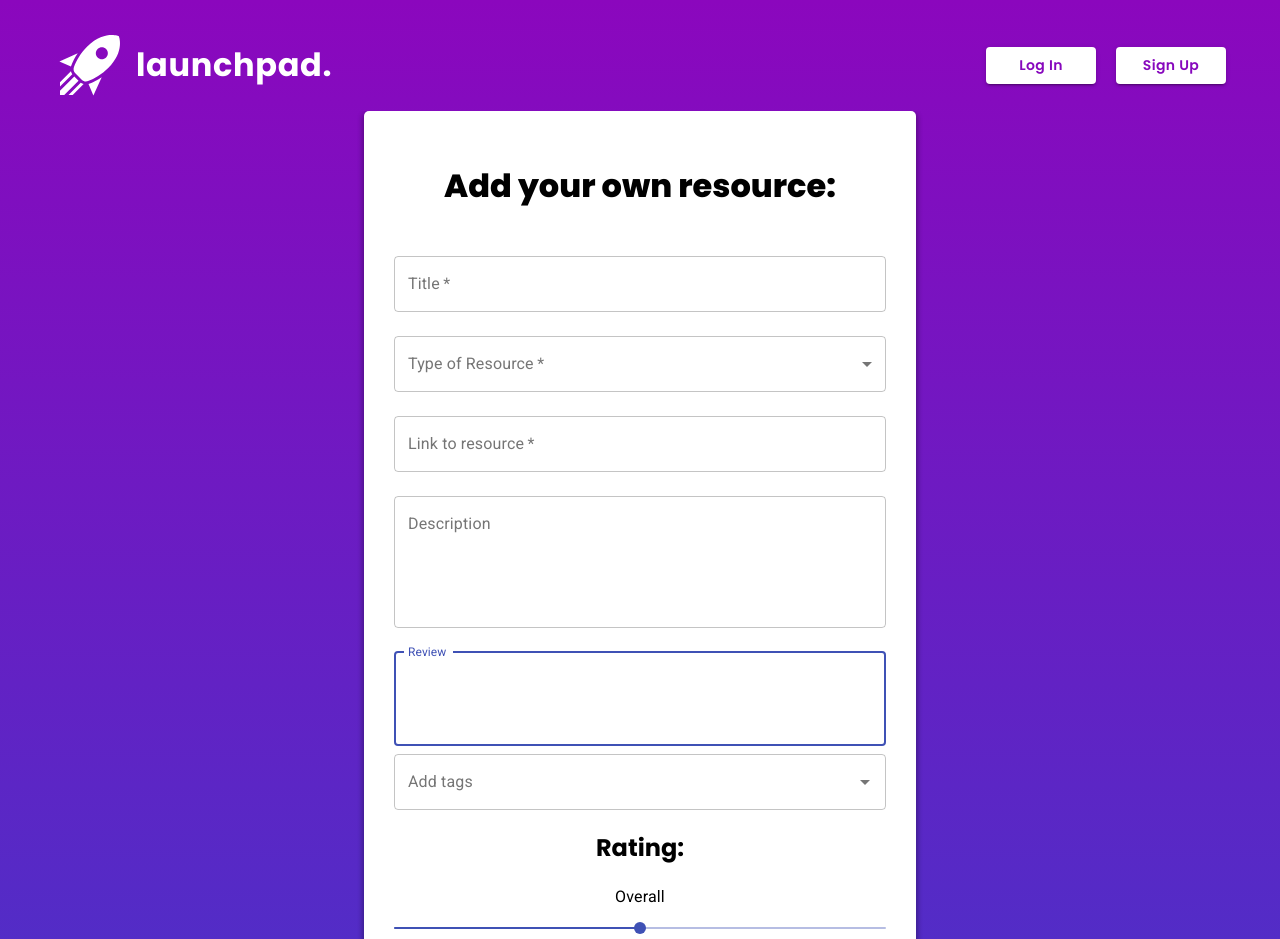
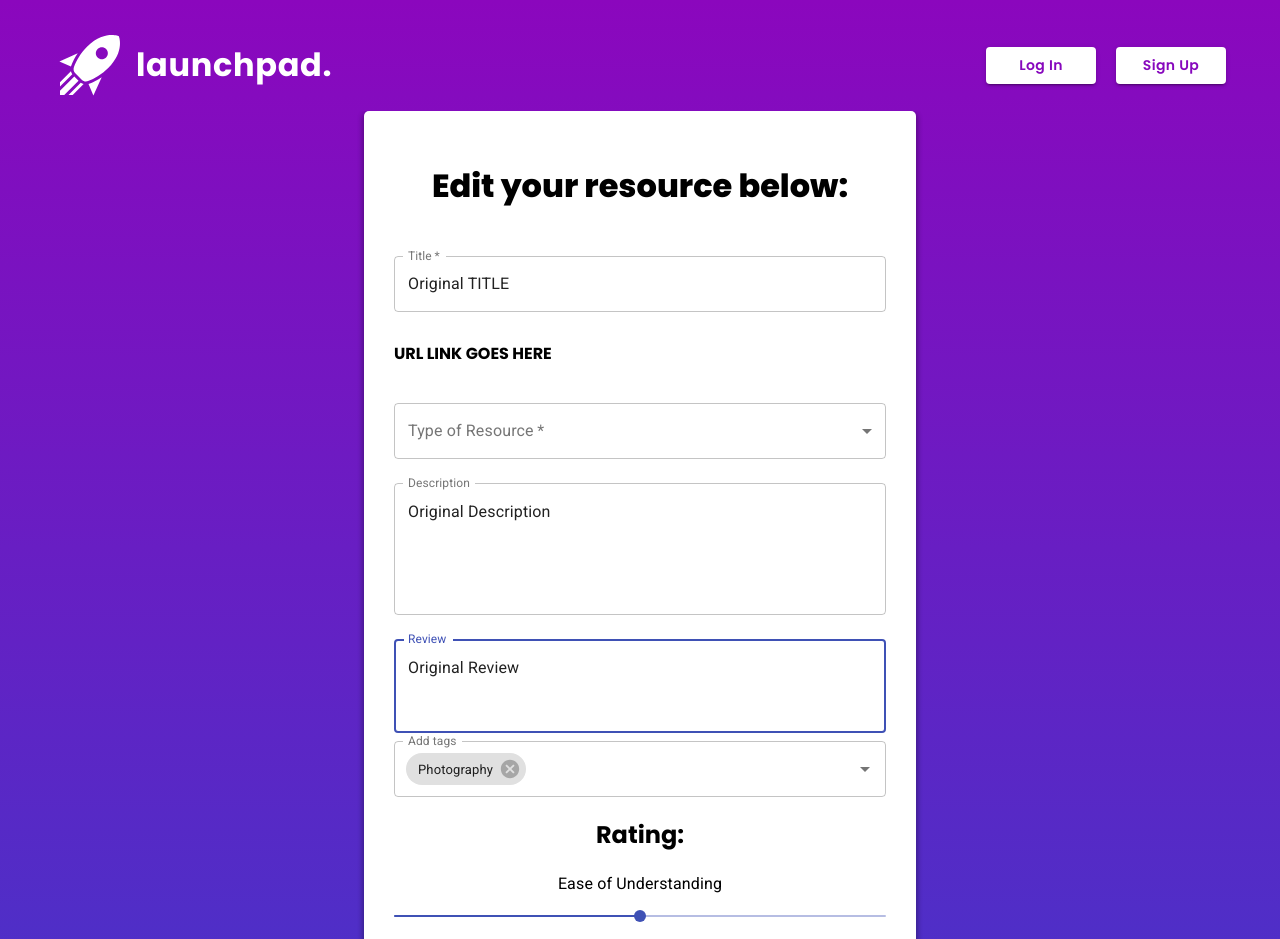
Before and after one commit to Felix-Poon/RSE-Launchpad-Frontend, a React (Create React App) app: page /edit_resource in a window 1280 px wide. Shown: the top 939 px of the page. Built offline with nearby package versions, Linux system fonts and the light colour scheme.

Commit message:
added UI of edit resource page

```diff
--- a/src/pages/EditResource.js
+++ b/src/pages/EditResource.js
@@ -43,6 +43,9 @@ const useStyles = makeStyles((theme) => ({
   submit: {
     margin: theme.spacing(3, 0, 2),
   },
+  urlLinkDisplay: {
+      textAlign: 'left',
+  }
 }));
 
 function ValueLabelComponent(props) {
@@ -138,10 +141,11 @@ export function EditResource() {
     <Container maxWidth='sm'>
       <Box bgcolor='white' color="black" className='box-generic'>
         <div className={classes.paper}>
-          <h1>Add your own resource: </h1>
+          <h1>Edit your resource below: </h1>
           <form className={classes.form} noValidate onSubmit={handleSubmit}>
             <TextField
               variant="outlined"
+              defaultValue="Original TITLE"
               margin="normal"
               required
               fullWidth
@@ -151,6 +155,7 @@ export function EditResource() {
               autoFocus
               onChange={(e) => setResourceName(e.target.value)}
               />
+            <h4 className={classes.urlLinkDisplay}>URL LINK GOES HERE </h4>
             <TextField
               id="resourceType"
               label="Type of Resource"
@@ -184,17 +189,7 @@ export function EditResource() {
               />
               )}
             <TextField
-              variant="outlined"
-              margin="normal"
-              required
-              fullWidth
-              id="resourceLink"
-              label="Link to resource"
-              name="resourceLink"
-              autoFocus
-              onChange={(e) => setResourceLink(e.target.value)}
-              />
-            <TextField
+              defaultValue="Original Description"
               variant="outlined"
               margin="normal"
               multiline
@@ -207,6 +202,7 @@ export function EditResource() {
               onChange={(e) => setDescription(e.target.value)}
               />
             <TextField
+              defaultValue="Original Review"
               variant="outlined"
               margin="normal"
               multiline
@@ -219,6 +215,7 @@ export function EditResource() {
               onChange={(e) => setResourceReview(e.target.value)}
               />
             <Autocomplete
+              defaultValue={[resourceTags[4]]}
               margin="normal"
               fullWidth
               id="categories"
@@ -263,40 +260,31 @@ export function EditResource() {
                 onChange={(e, val) => setCategories(val)}
                 />
             <h2>Rating:</h2>
-            <Typography gutterBottom>Overall</Typography>
-            <Slider
-              ValueLabelComponent={ValueLabelComponent}
-              aria-label="custom thumb label"
-              defaultValue={5}
-              min = {0}
-              max={10}
-              onChange = {(e, val) => setRating({...rating, "overall": `${val}`})}
-              />
             <Typography gutterBottom>Ease of Understanding</Typography>
             <Slider
               ValueLabelComponent={ValueLabelComponent}
               aria-label="custom thumb label"
-              defaultValue={5}
-              min = {0}
-              max={10}
+              defaultValue={3}
+              min = {1}
+              max={5}
               onChange = {(e, val) => setRating({...rating, "understanding": `${val}`})}
               />
             <Typography gutterBottom>Level of difficulty</Typography>
             <Slider
               ValueLabelComponent={ValueLabelComponent}
               aria-label="custom thumb label"
-              defaultValue={5}
-              min = {0}
-              max={10}
+              defaultValue={3}
+              min = {1}
+              max={5}
               onChange = {(e, val) => setRating({...rating, "difficulty": `${val}`})}
               />
             <Typography gutterBottom>Reliability</Typography>
             <Slider
               ValueLabelComponent={ValueLabelComponent}
               aria-label="custom thumb label"
-              defaultValue={5}
-              min = {0}
-              max={10}
+              defaultValue={3}
+              min = {1}
+              max={5}
               onChange = {(e, val) => setRating({...rating, "reliability": `${val}`})}
               />
             <Button
@@ -306,7 +294,7 @@ export function EditResource() {
               color="primary"
               className={classes.submit}
               >
-              Add resource
+              Update
             </Button>
           </form>
         </div>
```
